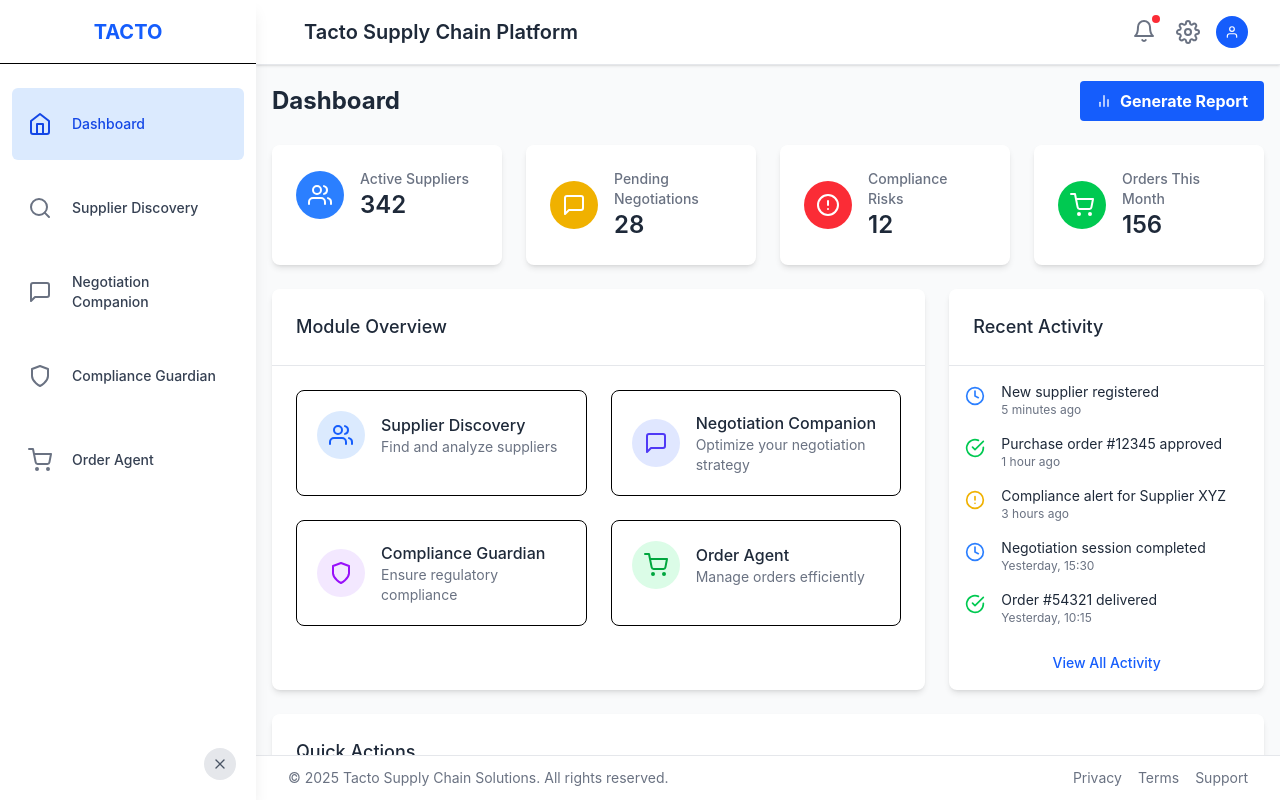
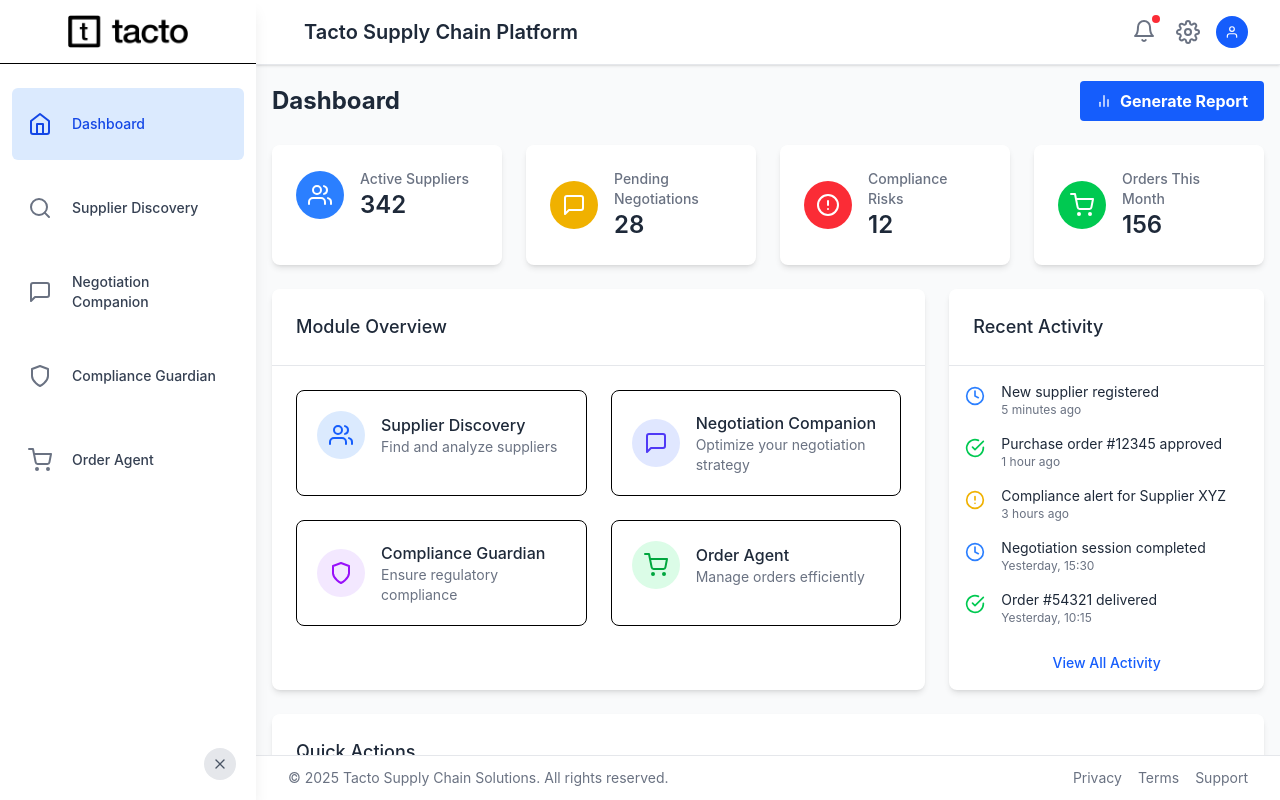
Before and after one commit to MartinSteinmayer/tech-hack-frontend, a Next.js app: page / in a window 1280 px wide. Built offline with nearby package versions, Linux system fonts and the light colour scheme.

Commit message:
add beautiful stuff tacto logo and supplier
Signed-off-by: Gustavo Gurgel <gus.gurgel@tum.de>

```diff
--- a/app/negotiations/page.js
+++ b/app/negotiations/page.js
@@ -370,7 +370,7 @@
                                             </span>
                                         </div>
                                         <Link
-                                            href={`/negotiations/${negotiation.id}`}
+                                            href={`/suppliers/${negotiation.supplierId}`}
                                             className="inline-flex items-center px-3 py-2 border border-gray-300 shadow-sm text-sm leading-4 font-medium rounded-md text-gray-700 bg-white hover:bg-gray-50 focus:outline-none focus:ring-2 focus:ring-offset-2 focus:ring-blue-500"
                                         >
                                             View Details
--- a/components/layout/Sidebar.jsx
+++ b/components/layout/Sidebar.jsx
@@ -2,6 +2,7 @@
 
 import { useState } from 'react';
 import Link from 'next/link';
+import Image from 'next/image'; // Add this import
 import { usePathname } from 'next/navigation';
 import {
     FiHome,
@@ -49,13 +50,25 @@
                 {/* Logo */}
                 <div className="h-16 flex items-center justify-center border-b">
                     {!collapsed && (
-                        <Link href="/" className="text-xl font-bold text-blue-600">
-                            TACTO
+                        <Link href="/" className="flex items-center justify-center">
+                            <Image
+                                src="/tacto.png"
+                                alt="Tacto Logo"
+                                width={120}
+                                height={40}
+                                priority
+                            />
                         </Link>
                     )}
                     {collapsed && (
-                        <Link href="/" className="text-xl font-bold text-blue-600">
-                            T
+                        <Link href="/" className="flex items-center justify-center">
+                            <Image
+                                src="/tacto.png"
+                                alt="Tacto Logo"
+                                width={32}
+                                height={32}
+                                priority
+                            />
                         </Link>
                     )}
                 </div>
```
Also changed, not shown: public/tacto.png (added), 1 other file (tests, documents, lock files or other folders).
